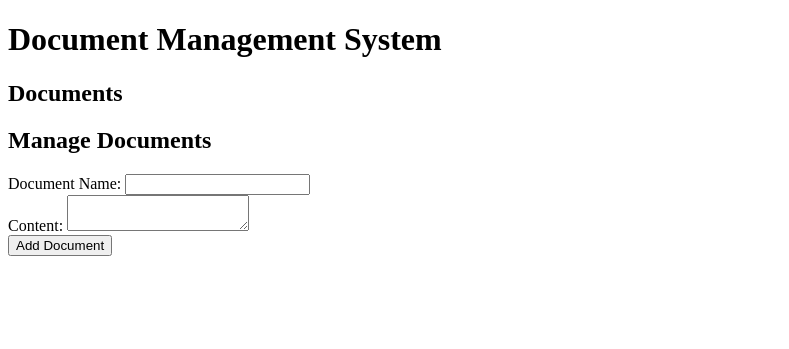
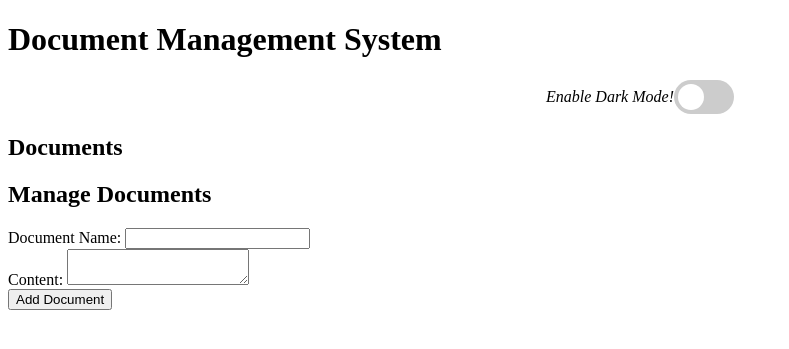
Before and after one commit to boredAMAM/PyDocTrack, a Flask app: template templates/index.html in a window 1280 px wide. Shown: the top 349 px of the page, without its empty margins (0-789 px from the left). Run offline with Flask 2, Linux system fonts and the light colour scheme; the template is opened without the code that fills it, so the values that code supplies are empty.

Commit message:
darkmode update

```diff
--- a/templates/index.html
+++ b/templates/index.html
@@ -4,10 +4,79 @@
     <meta charset="UTF-8">
     <meta name="viewport" content="width=device-width, initial-scale=1.0">
     <title>Document Management System</title>
+    <style>
+        :root {
+            --background-color: #ffffff;
+            --text-color: #000000;
+        }
+        [data-theme="dark"] {
+            --background-color: #333333;
+            --text-color: #ffffff;
+        }
+        body {
+            background-color: var(--background-color);
+            color: var(--text-color);
+            transition: background-color 0.3s, color 0.3s;
+        }
+        .theme-switch-wrapper {
+            display: flex;
+            align-items: center;
+            justify-content: center;
+            margin: 20px 0;
+        }
+        .theme-switch {
+            display: inline-block;
+            height: 34px;
+            position: relative;
+            width: 60px;
+        }
+        .theme-switch input {
+            display:none;
+        }
+        .slider {
+            background-color: #ccc;
+            bottom: 0;
+            cursor: pointer;
+            left: 0;
+            position: absolute;
+            right: 0;
+            top: 0;
+            transition: .4s;
+        }
+        .slider:before {
+            background-color: #fff;
+            bottom: 4px;
+            content: "";
+            height: 26px;
+            left: 4px;
+            position: absolute;
+            transition: .4s;
+            width: 26px;
+        }
+        input:checked + .slider {
+            background-color: #66bb6a;
+        }
+        input:checked + .slider:before {
+            transform: translateX(26px);
+        }
+        .slider.round {
+            border-radius: 34px;
+        }
+        .slider.round:before {
+            border-radius: 50%;
+        }
+    </style>
 </head>
-<body>
+<body data-theme="light">
     <header>
         <h1>Document Management System</h1>
+        <div class="theme-switch-wrapper">
+            <em>Enable Dark Mode!</em>
+            <label class="theme-switch" for="checkbox">
+                <input type="checkbox" id="checkbox" />
+                <div class="slider round"></div>
+            </label>
+        </div>
     </header>
     <main>
         <section id="document-list">
@@ -30,5 +99,25 @@
             </form>
         </section>
     </main>
+    <script>
+        const toggleSwitch = document.querySelector('#checkbox');
+        const currentTheme = localStorage.getItem('theme') ? localStorage.getItem('theme') : null;
+        if (currentTheme) {
+            document.documentElement.setAttribute('data-theme', currentTheme);
+            if (currentTheme === 'dark') {
+                toggleSwitch.checked = true;
+            }
+        }
+        function switchTheme(e) {
+            if (e.target.checked) {
+                document.documentElement.setAttribute('data-theme', 'dark');
+                localStorage.setItem('theme', 'dark');
+            } else {
+                document.documentElement.setAttribute('data-theme', 'light');
+                localStorage.setItem('theme', 'light');
+            }
+        }
+        toggleSwitch.addEventListener('change', switchTheme, false);
+    </script>
 </body>
 </html>
```
